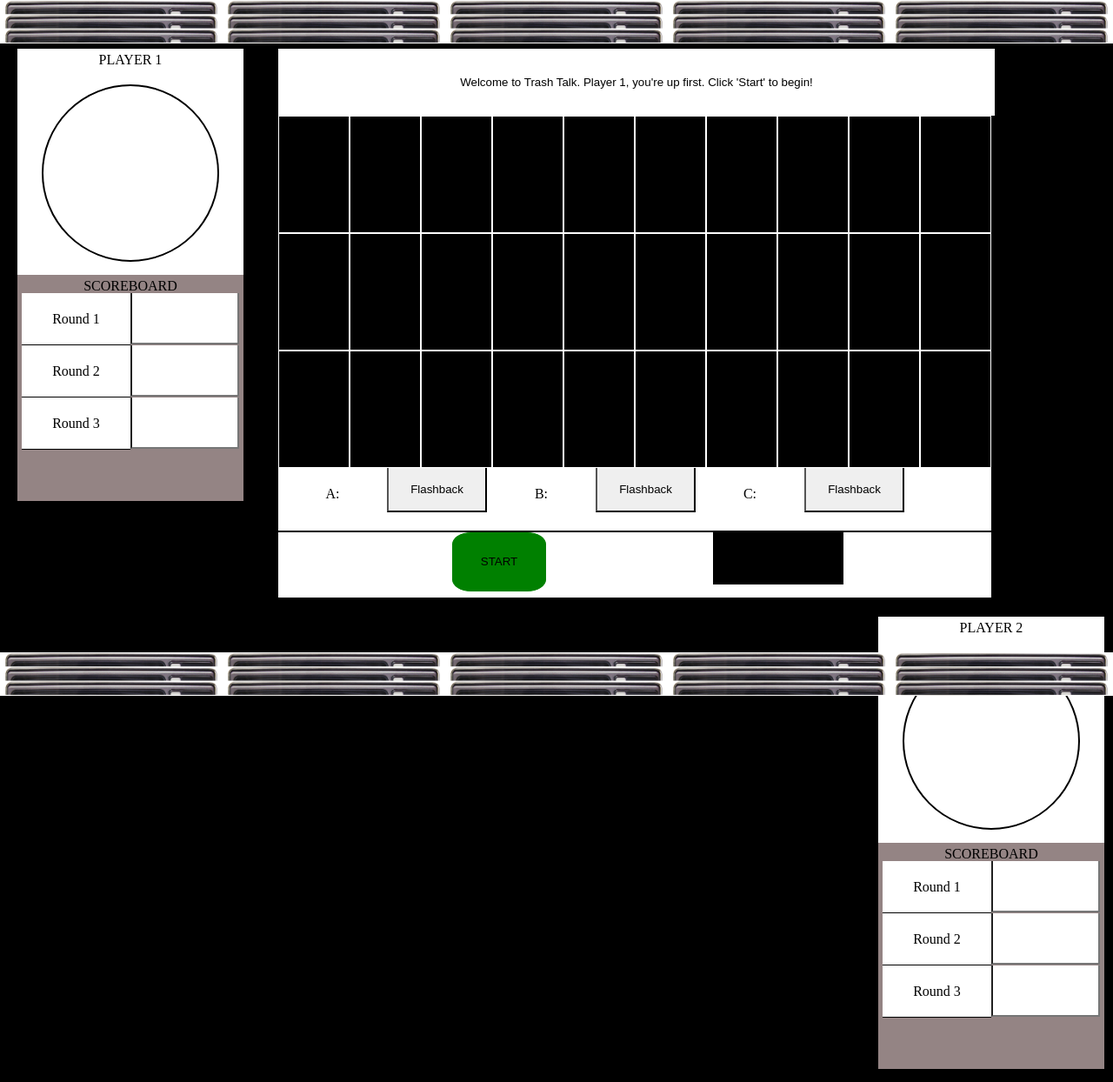
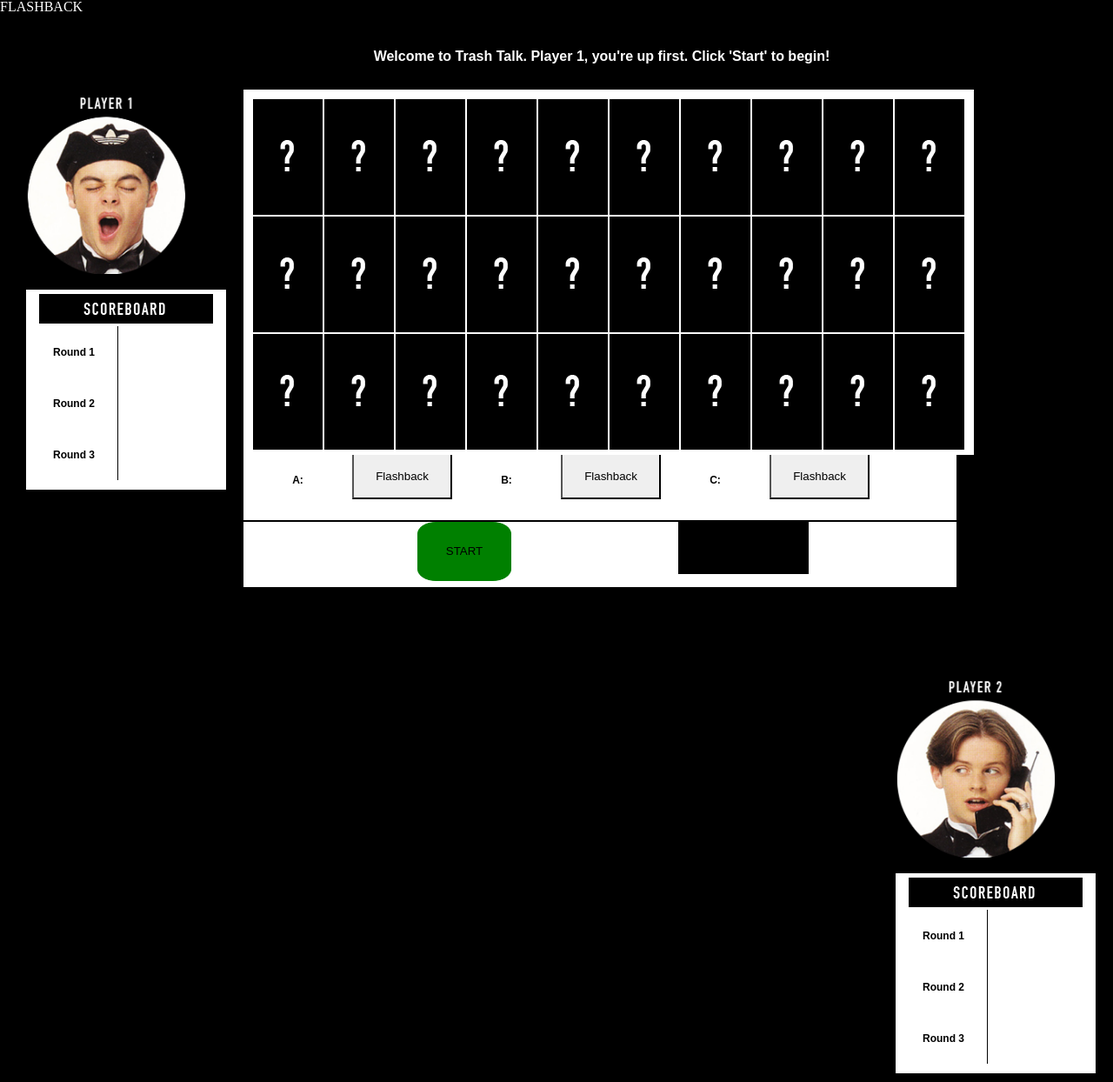
Before and after one commit to emilyinglis/wdi16-project-1, a PHP site: page / in a window 1280 px wide. Shown: the whole page at 87% size. Run offline with PHP 8.4, Linux system fonts and the light colour scheme.

Commit message:
Basic improvements to HTML/CSS

```diff
--- a/css/style.css
+++ b/css/style.css
@@ -3,58 +3,93 @@ body {
   background-color: black;
   color: white;
   font-size: 14px;
-  line-height: 20px;
   margin: 0;
   padding: 0;
+  list-style-type: none;
 }
 
-body:before, body:after {
+/*body:before, body:after {
     content: "";
     position: fixed;
-    background: url("../images/tv-top.png");
-    background-size: 20%;
     left: 0;
     right: 0;
     height: 50px;
 }
 body:before {
     top: 0;
+    background: url("../images/tv-top.png");
+    background-size: 100%;
+    background-repeat: no-repeat;
 }
 body:after {
     bottom: 0;
+    background: url("../images/tv-bottom.png");
+    background-size: 100%;
+    background-repeat: no-repeat;*/
 }
+
+/*body:left{
+  left: 0;
+  background: url("../images/tv-left.png");
+  background-size: 100%;
+  background-repeat: no-repeat;
+}*/
+
+/*body:right{
+  left: 0;
+  background: url("../images/tv-right.png");
+  background-size: 100%;
+  background-repeat: no-repeat;
+}*/
+/*
 body {
     border-left: 10px solid red;
     border-right: 10px solid red;
-}
+}*/
 
-
+/*
 header {
-  background: black;
-  background: url("../images/flashback-title.png");
+/*  background: black;*/
+/*  background: url("../images/flashback-title.png");
+  background-repeat: no-repeat;
+  background-size: 20%;
   color: black;
-  height: 46px;
+  height: 100px;
   text-align: center;
-  line-height: 46px;
-  border-bottom: 1px solid rgba(0,0,0,0.15);
-}
+  line-height: 100px;*/
+/*  border-bottom: 1px solid rgba(0,0,0,0.15);*/
 
 li {
   list-style-type: none;
 }
 
 #playerOne {
-  margin: 10px 50px 10px 20px;
+  margin: 87px 10px 10px 20px;
   float: left;
   width: 250px;
 }
 
+#playerProfileOne {
+  padding: 5px;
+  margin-left: auto;
+  margin-right: auto;
+  width: 220px;
+  height: 220px;
+  background: url("../images/player-1-pic.png");
+  background-size: 80%;
+  background-repeat: no-repeat;
+  color: black;
+  text-align: center;
+}
+
+
 .playerScoreboards {
   padding: 5px;
-  margin: 0 auto;
-  width: 250px;
-  height: 250px;
-  background: #948484;
+  margin-left: auto;
+  margin-right: auto;
+  width: 220px;
+  height: 220px;
+  background: white;
   color: black;
   text-align: center;
 }
@@ -68,6 +103,9 @@ li {
   float: left;
   display: inline;
   margin: 0 auto;
+  font-family: sans-serif;
+  font-size: 12px;
+  font-weight: bold;
 }
 
 .levelNum {
@@ -77,18 +115,19 @@ li {
   text-align: center;
   padding: 5px;
   margin: 0 auto;
-  width: 115px;
+  width: 90px;
   height: 49px;
   float: left;
-  border-bottom: 1px solid black;
+  border: none;
+  border-right: 1px solid black;
 }
 
 .levelPoints {
   padding: 3px;
   margin: 0 auto;
-  width: 115px;
+  width: 90px;
   height: 51px;
-  border-top: 0px;
+  border: none;
 }
 
 #mainBody {
@@ -96,8 +135,8 @@ li {
   width: 820px;
   float: left;
 }
-/*
-#display {
+
+/*#display {
   width: 820px;
   height: 75px;
   background: white;
@@ -110,22 +149,15 @@ li {
 input[type=display] {
   width: 820px;
   height: 75px;
-  background: white;
+  background: black;
   border-bottom: 2px solid black;
-  color: black;
+  color: white;
   line-height: 75px;
   text-align: center;
   border: none;
-}
-
-#imageContainer {
-  width: 820px;
-  height: 400px;
-  background: white;
-  border-bottom: 2px solid black;
-  color: black;
-  line-height: 500px;
-  text-align: center;
+  font-family: sans-serif;
+  font-size: 16px;
+  font-weight: bold;
 }
 
 #roundOptions {
@@ -199,37 +231,35 @@ input[type=startButton] {
 }
 
 #playerTwo {
-  margin: 10px 20px 10px 0px;
+  margin: 87px 10px 10px 0px;
   float: right;
   width: 250px;
 }
 
-.playerProfiles {
+#playerProfileTwo {
   padding: 5px;
-  margin: 0 auto;
-  width: 250px;
-  height: 250px;
-  background: white;
+  margin-left: auto;
+  margin-right: auto;
+  width: 220px;
+  height: 220px;
+  background: url("../images/player-2-pic.png");
+  background-size: 80%;
+  background-repeat: no-repeat;
   color: black;
   text-align: center;
 }
 
-.circle {
-  border: 2px solid black;
-  height: 200px;
-  width: 200px;
-  border-radius: 100%;
-  margin: 0 auto;
-  margin-top: 20px;
-}
+
 
 /*GRID STARTS*/
 
 .grid {
+
   width: 820px;
   height: 400px;
   margin: 0 auto;
   padding: 0;
+  border: 10px solid white;
 }
 
 .grid li {
@@ -240,4 +270,5 @@ input[type=startButton] {
   padding: 0;
 }
 
-.square { background: black; border: 1px solid white;  }
+
+.square { background: url("../images/square-question.png"); border: 1px solid white;  }
--- a/index.html
+++ b/index.html
@@ -11,17 +11,13 @@
 
   <header>FLASHBACK</header>
 
+  <div id="containerAll">
   <div id="playerOne">
 
-    <div class="playerProfiles">
-      <p>PLAYER 1</p>
-
-      <div class="circle"></div>
-
-    </div>
+    <div id="playerProfileOne"></div>
 
     <div class="playerScoreboards">
-      <p>SCOREBOARD</p>
+      <img src="./images/scoreboard-header.png"</img>
       <li class="scoreboardContainers">
         <ul class="rows">
           <div class="levelNum">Round 1</div>
@@ -115,13 +111,14 @@
 
   <div id="playerTwo">
 
-    <div class="playerProfiles">
-      <p>PLAYER 2</p>
-      <div class="circle"></div>
+    <div id="playerProfileTwo">
+
     </div>
 
     <div class="playerScoreboards">
-      <p>SCOREBOARD</p>
+
+      <img src="./images/scoreboard-header.png"</img>
+
       <li class="scoreboardContainers">
         <ul class="rows">
           <div class="levelNum">Round 1</div>
@@ -139,6 +136,6 @@
     </div>
 
   </div>
-
+  </div>
 </body>
 </html>
```
Also changed, not shown: images/player-1-pic.png (added), images/player-2-pic.png (added), images/scoreboard-header.png (added), images/square-question.png (added), images/tv-bottom.png (added), images/tv-left.png (added), images/tv-right.png (added).
